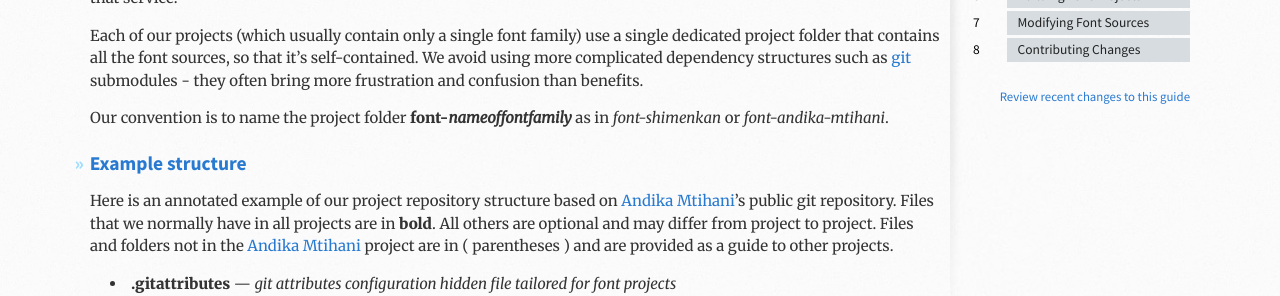
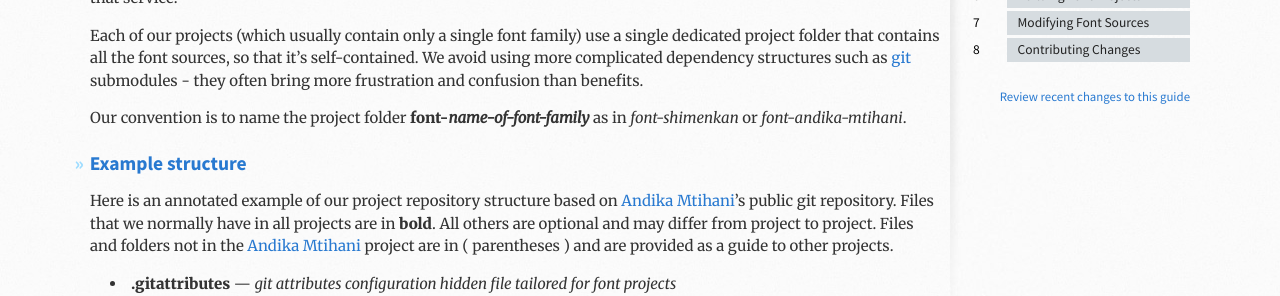
Before and after one commit to silnrsi/silfontdev, a Jekyll site: the page built from en-US/Repository_Structures.md, in a window 1280 px wide. Shown: the part 360-656 px from the top of the page. Built offline with Jekyll 4.4.1, drawn with Linux system fonts in a browser that asks for light colours.

Commit message:
Small changes

```diff
--- a/en-US/Repository_Structures.md
+++ b/en-US/Repository_Structures.md
@@ -13,7 +13,7 @@ We talk about repositories because our project directory structures and all the
 
 Each of our projects (which usually contain only a single font family) use a single dedicated project folder that contains all the font sources, so that it's self-contained. We avoid using more complicated dependency structures such as [git] submodules - they often bring more frustration and confusion than benefits.
 
-Our convention is to name the project folder __font-*nameoffontfamily*__ as in *font-shimenkan* or *font-andika-mtihani*.
+Our convention is to name the project folder __font-*name-of-font-family*__ as in *font-shimenkan* or *font-andika-mtihani*.
 
 ## Example structure
 
```
Also changed, not shown: en-US/Building_Font_Projects.md (+2 -0 lines), en-US/Modifying_Font_Sources.md (+1 -1 lines).
